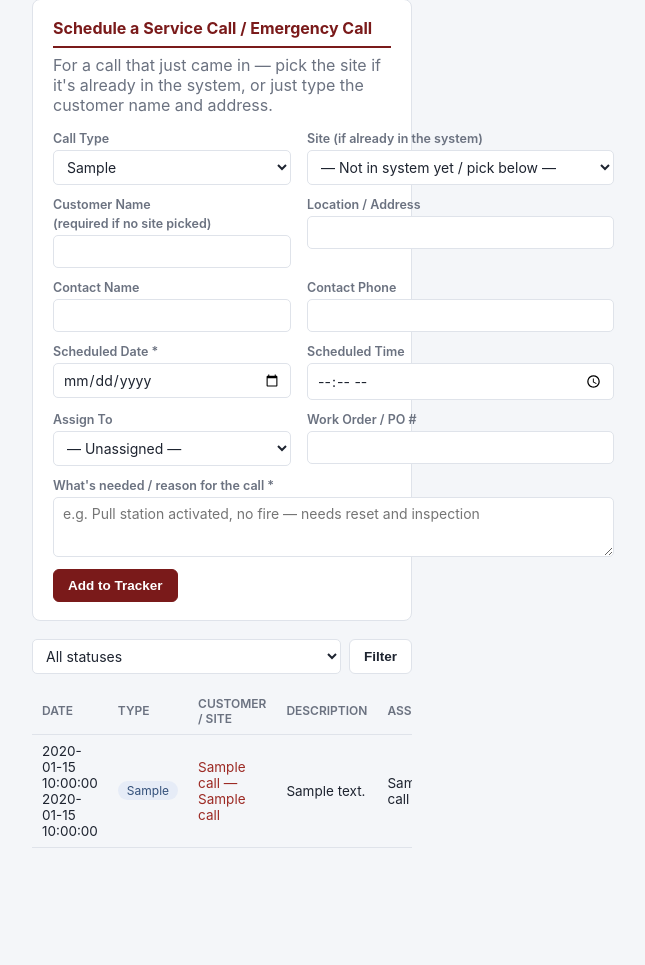
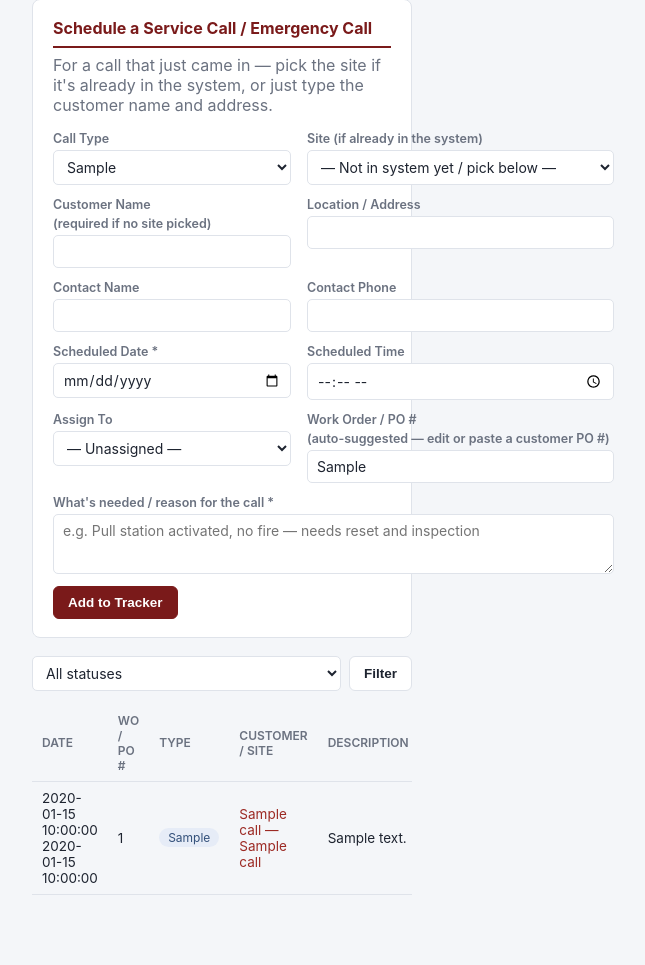
Before and after one commit to ocortezsouthern/scfp-app, a Python web app: template templates/service_calls.html in a window 1280 px wide, after a click on "+ Schedule a Call". Shown: the part 130-1095 px from the top of the page, without its empty margins (418-1063 px from the left). Before the commit the page ends 978 px from the top, so only its background shows below. Run offline with Jinja, Linux system fonts and the light colour scheme; the template is opened without the code that fills it: most values are stand-ins (such as "Sample title", 1, 10 or a date in 2020).

Commit message:
Show WO/PO # column, pre-fill suggested number on forms

```diff
--- a/templates/dashboard.html
+++ b/templates/dashboard.html
@@ -44,7 +44,7 @@
         {% endfor %}
       </select>
     </label>
-    <label>Work Order / PO #<input type="text" name="work_order_number"></label>
+    <label>Work Order / PO # <span class="muted">(auto-suggested — edit or paste a customer PO #)</span><input type="text" name="work_order_number" value="{{ suggested_wo }}"></label>
     <label class="span2">What's needed / reason for the call *<textarea name="description" required placeholder="e.g. Pull station activated, no fire — needs reset and inspection"></textarea></label>
     <div class="span2"><button type="submit" class="btn primary">Add to Tracker</button></div>
   </form>
@@ -64,11 +64,12 @@
   {% if upcoming_calls %}
   <div class="table-scroll">
 <table class="data-table">
-    <thead><tr><th>Date</th><th>Type</th><th>Customer / Site</th><th>Description</th><th>Assigned</th><th>Status</th><th></th></tr></thead>
+    <thead><tr><th>Date</th><th>WO / PO #</th><th>Type</th><th>Customer / Site</th><th>Description</th><th>Assigned</th><th>Status</th><th></th></tr></thead>
     <tbody>
     {% for c in upcoming_calls %}
       <tr>
         <td class="{{ 'overdue' if c['scheduled_date'] < today else '' }}">{{ c['scheduled_date'] }}{% if c['scheduled_time'] %} {{ c['scheduled_time'] }}{% endif %}</td>
+        <td>{{ c['work_order_number'] or '—' }}</td>
         <td><span class="badge {{ 'badge-fail' if c['call_type']=='Emergency Call' else 'badge-info' }}">{{ c['call_type'] }}</span></td>
         <td>{% if c['site_id'] %}<a href="/sites/{{ c['site_id'] }}">{{ c['client_name'] }} — {{ c['site_name'] }}</a>{% else %}{{ c['customer_name'] or '—' }}{% endif %}</td>
         <td>{{ c['description'][:60] }}{% if c['description']|length > 60 %}…{% endif %}</td>
--- a/templates/service_calls.html
+++ b/templates/service_calls.html
@@ -41,7 +41,7 @@
         {% endfor %}
       </select>
     </label>
-    <label>Work Order / PO #<input type="text" name="work_order_number"></label>
+    <label>Work Order / PO # <span class="muted">(auto-suggested — edit or paste a customer PO #)</span><input type="text" name="work_order_number" value="{{ suggested_wo }}"></label>
     <label class="span2">What's needed / reason for the call *<textarea name="description" required placeholder="e.g. Pull station activated, no fire — needs reset and inspection"></textarea></label>
     <div class="span2"><button type="submit" class="btn primary">Add to Tracker</button></div>
   </form>
@@ -60,11 +60,12 @@
 
 <div class="table-scroll">
 <table class="data-table">
-  <thead><tr><th>Date</th><th>Type</th><th>Customer / Site</th><th>Description</th><th>Assigned</th><th>Status</th><th></th></tr></thead>
+  <thead><tr><th>Date</th><th>WO / PO #</th><th>Type</th><th>Customer / Site</th><th>Description</th><th>Assigned</th><th>Status</th><th></th></tr></thead>
   <tbody>
   {% for c in calls %}
     <tr>
       <td class="{{ 'overdue' if c['scheduled_date'] < today and c['status'] not in ['Completed', 'Cancelled'] else '' }}">{{ c['scheduled_date'] }}{% if c['scheduled_time'] %} {{ c['scheduled_time'] }}{% endif %}</td>
+      <td>{{ c['work_order_number'] or '—' }}</td>
       <td><span class="badge {{ 'badge-fail' if c['call_type']=='Emergency Call' else 'badge-info' }}">{{ c['call_type'] }}</span></td>
       <td>{% if c['site_id'] %}<a href="/sites/{{ c['site_id'] }}">{{ c['client_name'] }} — {{ c['site_name'] }}</a>{% else %}{{ c['customer_name'] or '—' }}{% endif %}</td>
       <td>{{ c['description'][:60] }}{% if c['description']|length > 60 %}…{% endif %}</td>
@@ -75,7 +76,7 @@
       <td><a href="/service-calls/{{ c['id'] }}">View</a></td>
     </tr>
   {% else %}
-    <tr><td colspan="7" class="muted">No service calls logged yet.</td></tr>
+    <tr><td colspan="8" class="muted">No service calls logged yet.</td></tr>
   {% endfor %}
   </tbody>
 </table>
```
